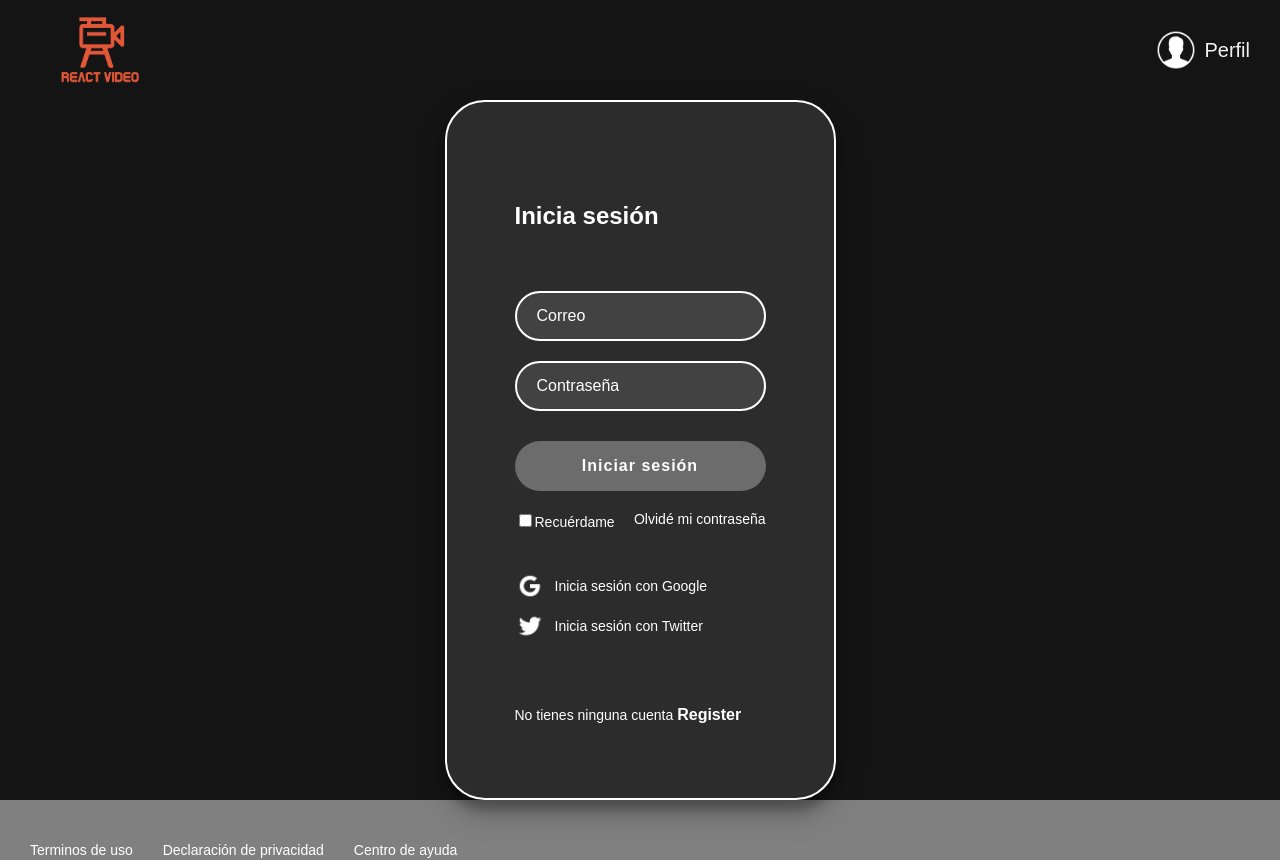
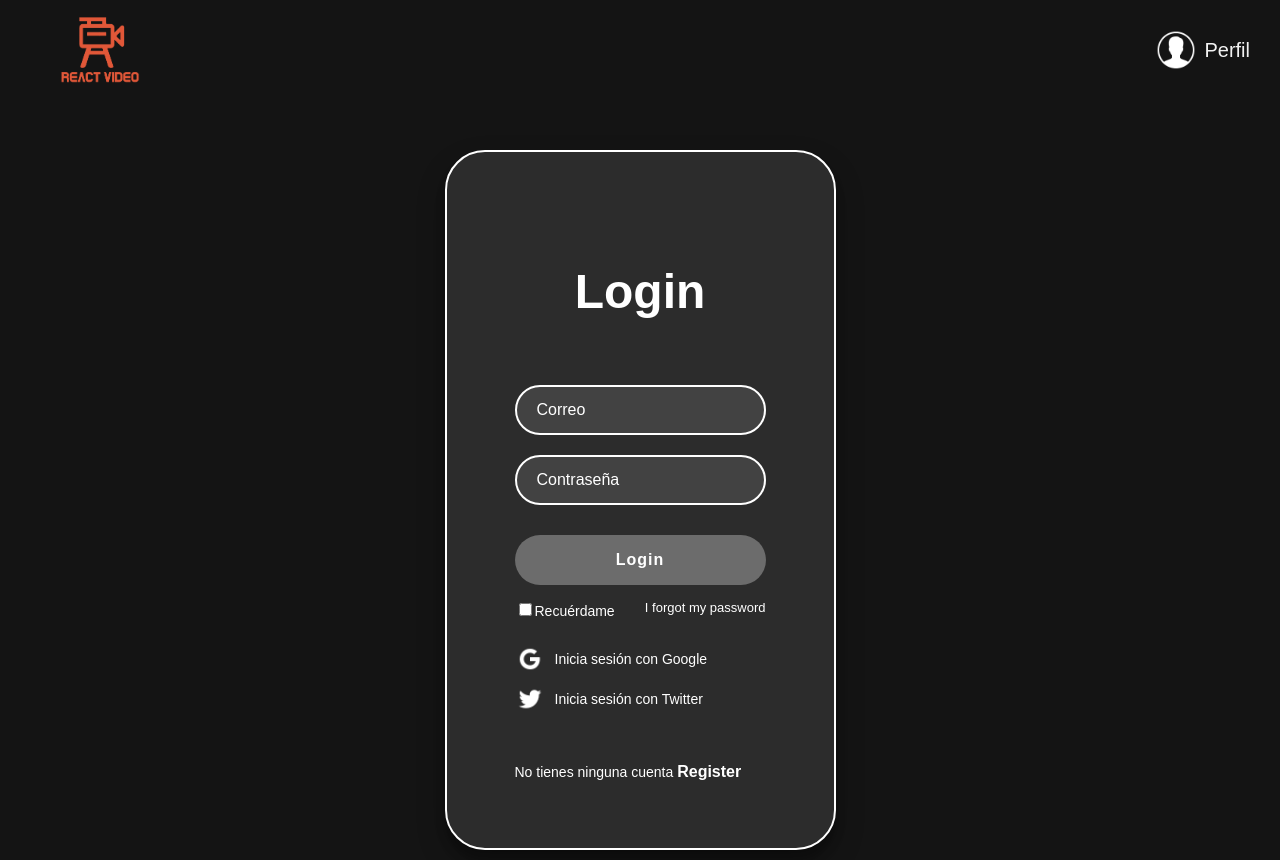
Before and after one commit to LorgioRoda/React-Video, a React app: page /login in a window 1280 px wide. Shown: the top 860 px of the page. Built offline with nearby package versions, Linux system fonts and the light colour scheme; a web font is replaced by a local one.

Commit message:
styles login💄

```diff
--- a/src/Container/Login.jsx
+++ b/src/Container/Login.jsx
@@ -28,7 +28,7 @@ function Login(props) {
     <Header isLogin/>
       <section className="login">
         <section className="login__container">
-          <h2>Inicia sesión</h2>
+          <h2>Login</h2>
           <form className="login__container--form" onSubmit={handleSubmit}>
             <input
               name="email"
@@ -45,14 +45,14 @@ function Login(props) {
               onChange={handleInput}
             />
             <button type="submit" className="button">
-              Iniciar sesión
+              Login
             </button>
             <div className="login__container--remember-me">
               <label>
                 <input type="checkbox" id="cbox1" value="first_checkbox" />
                 Recuérdame
               </label>
-              <a href="/">Olvidé mi contraseña</a>
+              <a href="/">I forgot my password</a>
             </div>
           </form>
           <section className="login__container--social-media">
--- a/src/assets/styles/Components/Login.scss
+++ b/src/assets/styles/Components/Login.scss
@@ -4,7 +4,7 @@
   align-items: center;
   flex-direction: column;
   justify-content: center;
-  padding: 0px 30px;
+  padding: 50px;
   min-height: calc(
     100vh - 200px
   );
@@ -23,6 +23,11 @@
   padding: 60px 68px 40px;
 }
 
+.login__container h2{
+  text-align: center;
+  font-size: 3rem;
+}
+
 .login__container--form {
   display: flex;
   flex-direction: column;
@@ -36,12 +41,12 @@
   color: white;
   display: flex;
   justify-content: space-between;
-  margin-top: 10px;
+  margin-top: 5px;
 }
 
 .login__container--remember-me a {
   color: white;
-  font-size: 14px;
+  font-size: 13px;
   text-decoration: none;
 }
 
```
